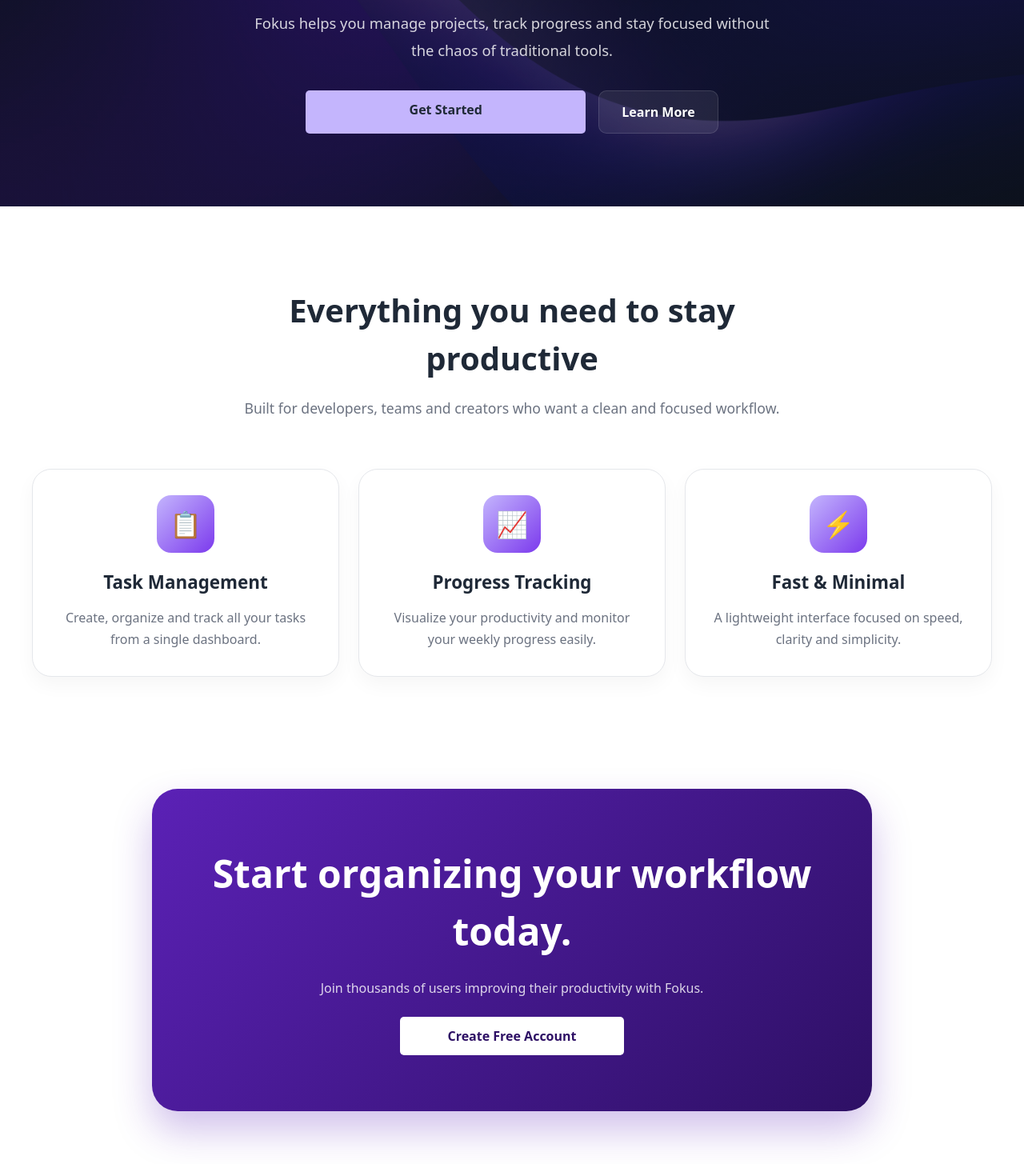
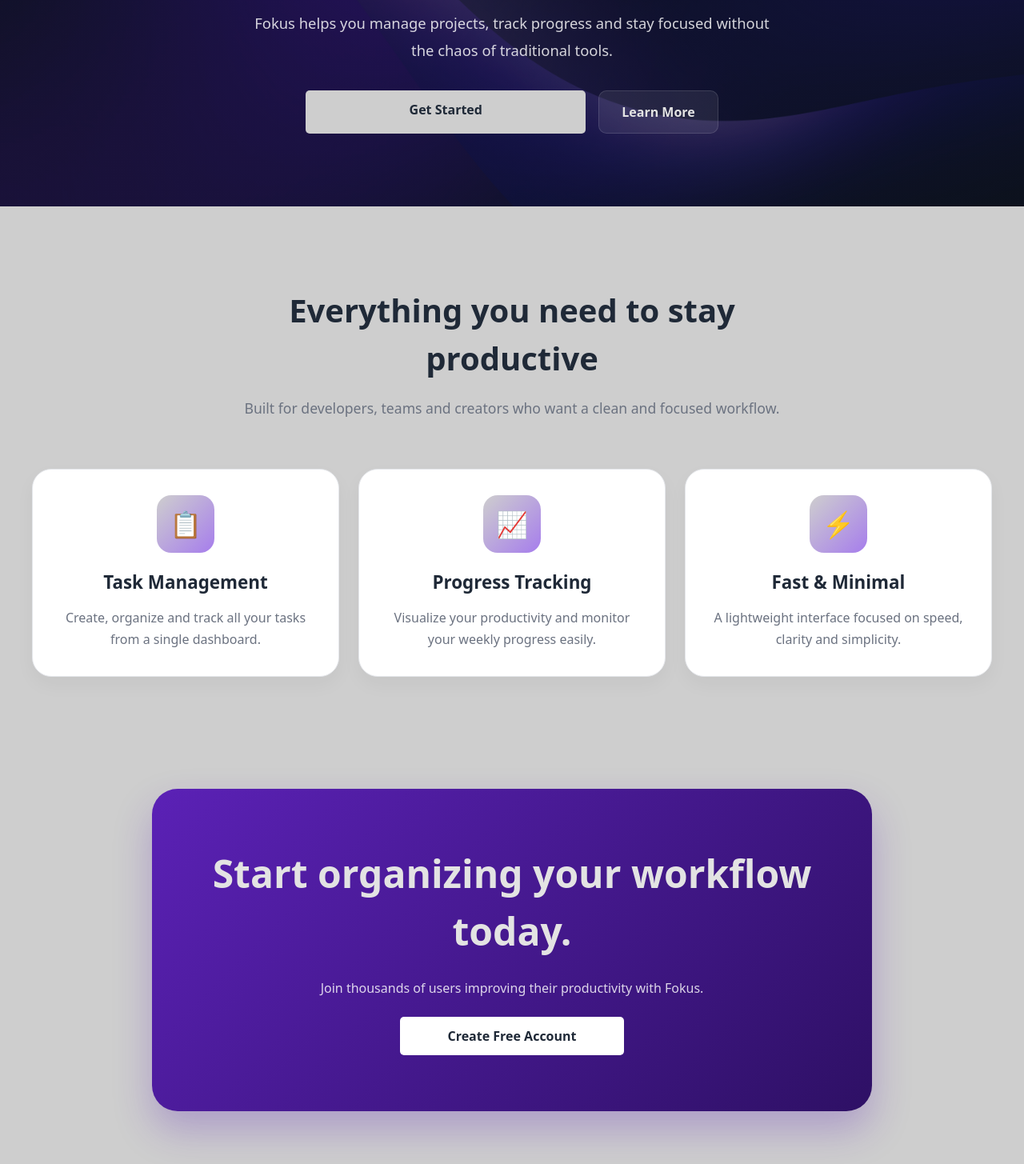
Before and after one commit to chioarenillas/fokus, a React (Vite) app: page / in a window 1280 px wide. Shown: the part 535-1990 px from the top of the page at 80% size. Built offline with nearby package versions, Linux system fonts and the light colour scheme; no server answers.

Commit message:
new dark mode

```diff
--- a/src/components/Header/Header.css
+++ b/src/components/Header/Header.css
@@ -7,7 +7,7 @@ header {
   padding: 32px 32px;
   border-bottom: 1px solid var(--bg-secondary);
 
-  background-color: var(--bg-secondary);
+  background-color: var(--bg-other);
 
   position: sticky;
   top: 0;
--- a/src/globals.css
+++ b/src/globals.css
@@ -1,12 +1,14 @@
 :root {
   /* Modo Claro (Default) */
   --bg-primary: #f3f4f6;
-  --bg-secondary: #c4b5fd;
-  --bg-cards: #fff;
+  --bg-secondary: #cecece;
+  --bg-other: #bd9df5;
+  --bg-cards: #ffffff;
   --text-primary: #1f2937;
+  --text-primary-light: #e3e3e3;
   --text-secondary: #6b7280;
   --border-color: #e5e7eb;
-  --accent-color: #7c3aed;
+  --accent-color: #a67dec;
   --accent-hover: #5b21b6;
   --accent-dark: #2e1065;
   --card-shadow: 0 4px 6px -1px rgba(0, 0, 0, 0.1);
@@ -15,16 +17,17 @@
   /* Modo Oscuro */
 
   [data-theme="dark"] {
-    --bg-primary: #58407f;
-    --bg-secondary: #4b2c7e;
-    --bg-cards: #525a67;
-    --text-primary: #f9fafb;
-    --text-secondary: #bec6d4;
-    --border-color: #374151;
-    --accent-color: #4d2297;
-    --accent-hover: rgb(60, 68, 135);
-    --accent-dark: #2e1065;
-    --card-shadow: 0 4px 6px -1px rgba(0, 0, 0, 0.5);
+  --bg-primary: #0f172a;
+  --bg-secondary: #1e293b;
+  --bg-other: #3f2b61;
+  --bg-cards: #4c3f64;
+  --text-primary: #f1f5f9;
+  --text-secondary: #d0d9e5;
+  --border-color: #475569;
+  --accent-color: #6d4eb5;
+  --accent-hover: #7a66b8;
+  --accent-dark: #39156f;
+  --card-shadow: 0 10px 15px -3px rgba(0, 0, 0, 0.5), 0 4px 6px -2px rgba(0, 0, 0, 0.3);
   }
 
 
@@ -124,7 +127,7 @@ img {
 }
 button {
   background-color: var(--accent-color);
-  color: var(--bg-cards);
+  color: var(--text-primary);
   text-align: center;
   text-decoration: none;
   border: none;
--- a/src/pages/About/About.css
+++ b/src/pages/About/About.css
@@ -2,7 +2,7 @@
 .aboutContainer {
   min-height: 100vh;
   padding: 60px 20px;
-  color: #1a1a1a;
+  color: var(--text-primary);
   background-color: var(--bg-primary);
   display: flex;
   flex-direction: column;
--- a/src/pages/Home/Home.css
+++ b/src/pages/Home/Home.css
@@ -6,7 +6,12 @@
   display: flex;
   flex-direction: column;
 
-  background-color: var(--bg-cards);
+  background-color: var(--bg-secondary);
+}
+.heroOverlay h1,
+.heroBadge,
+.secondaryButton {
+  color: var(--text-primary-light);
 }
 
 
@@ -39,7 +44,7 @@
   flex-direction: column;
   gap: 24px;
 
-  color: var(--bg-cards);
+  color: var(--text-primary);
 }
 
 .heroBadge {
@@ -95,7 +100,7 @@
 
   border: 1px solid rgba(255,255,255,0.12);
 
-  color: var(--bg-cards);
+  color: var(--text-primary-light);
 
   display: inline-flex;
   align-items: center;
@@ -247,7 +252,7 @@
 
   text-align: center;
 
-  color: var(--bg-cards);
+  color: var(--text-primary-light);
 
   display: flex;
   flex-direction: column;
@@ -276,12 +281,11 @@
   align-self: center;
 
   background-color: var(--bg-cards);
-
-  color: var(--accent-dark);
+  color: var(--text-primary);
 }
 
 .ctaCard .button:hover {
-  background-color: var(--bg-cards);
+  background-color: var(--bg-secondary);
 }
 
 
--- a/src/pages/Host/Dashboard/Dashboard.css
+++ b/src/pages/Host/Dashboard/Dashboard.css
@@ -82,8 +82,7 @@
   align-items: center;
   justify-content: center;
 
-  background-color: var(--bg-secondary);
-  color: var(--accent-dark);
+  background-color: var(--accent-color);
 }
 
 .dashboardMain {
@@ -141,7 +140,7 @@
 }
 
 .taskItem:hover {
-  background-color: #eceef2;
+  background-color: var(--accent-color);
 }
 
 .taskInfo h3 {
--- a/src/pages/Host/Tasks/Tasks.css
+++ b/src/pages/Host/Tasks/Tasks.css
@@ -141,7 +141,7 @@
 
 .statusBadge.Pending {
   background-color: #f3f4f6;
-  color: var(--text-primary);
+  color: #991b1b;
 }
 
 .taskCardBody {
@@ -232,6 +232,7 @@
   border-radius: 12px;
   font-size: 0.875rem;
   color: var(--text-primary);
+  background-color: var(--bg);
   transition: border-color 0.2s ease;
 }
 
--- a/src/pages/Login/Login.css
+++ b/src/pages/Login/Login.css
@@ -6,8 +6,8 @@
 
   background: linear-gradient(
     180deg,
-    var(--bg-cards) 0%,
-    #ffffff 100%
+    var(--bg-secondary) 0%,
+    var(--bg-cards) 100%
   );
 
   display: flex;
@@ -94,6 +94,7 @@
   font-size: 14px;
 
   background-color: var(--bg-cards);
+  color: var(--text-primary);
 
   transition: all 0.2s ease;
 }
@@ -113,7 +114,7 @@
   margin-top: 10px;
 
   background-color: var(--accent-color);
-  color: var(--bg-cards);
+  color: var(--text-primary);
 
   padding: 12px 16px;
 
```
